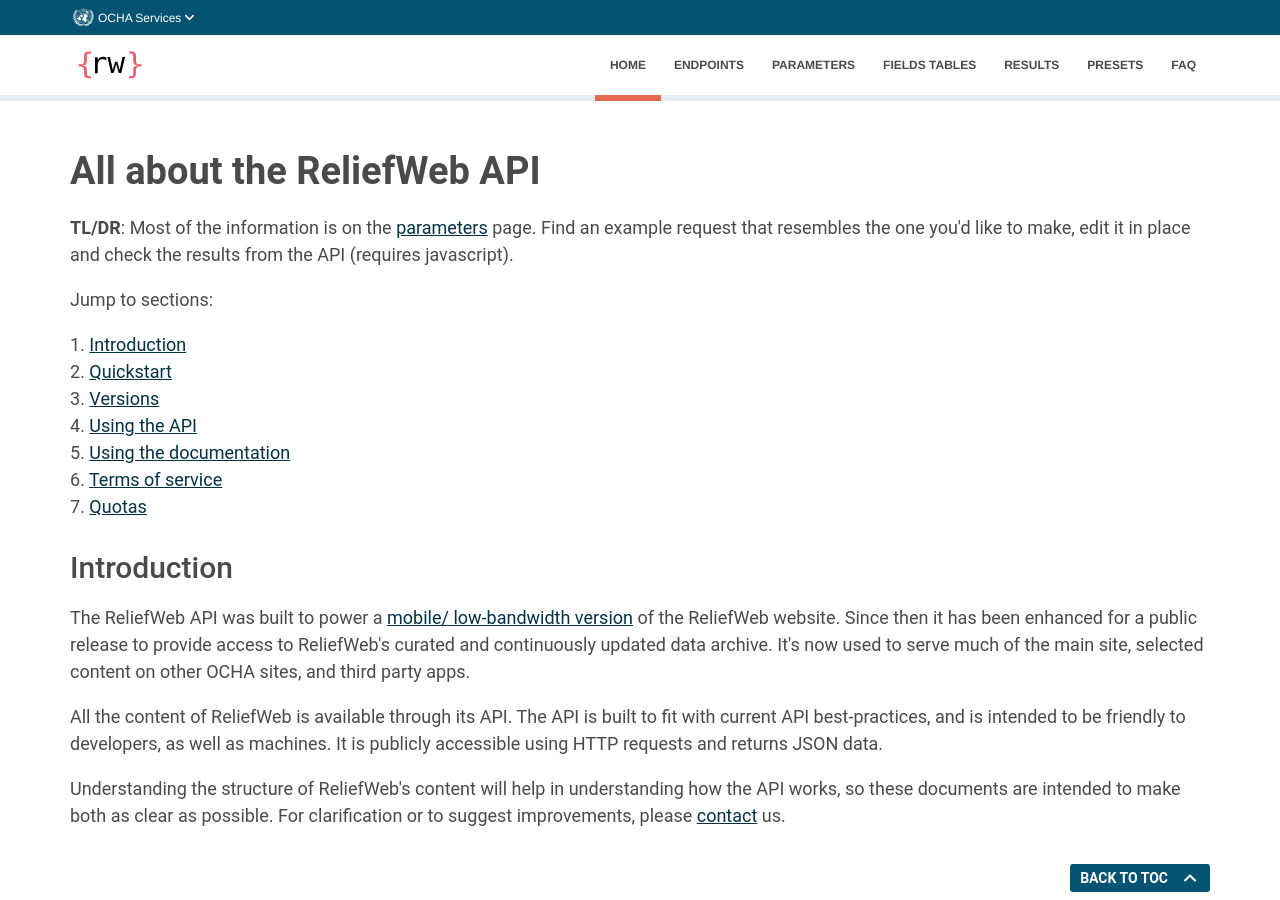
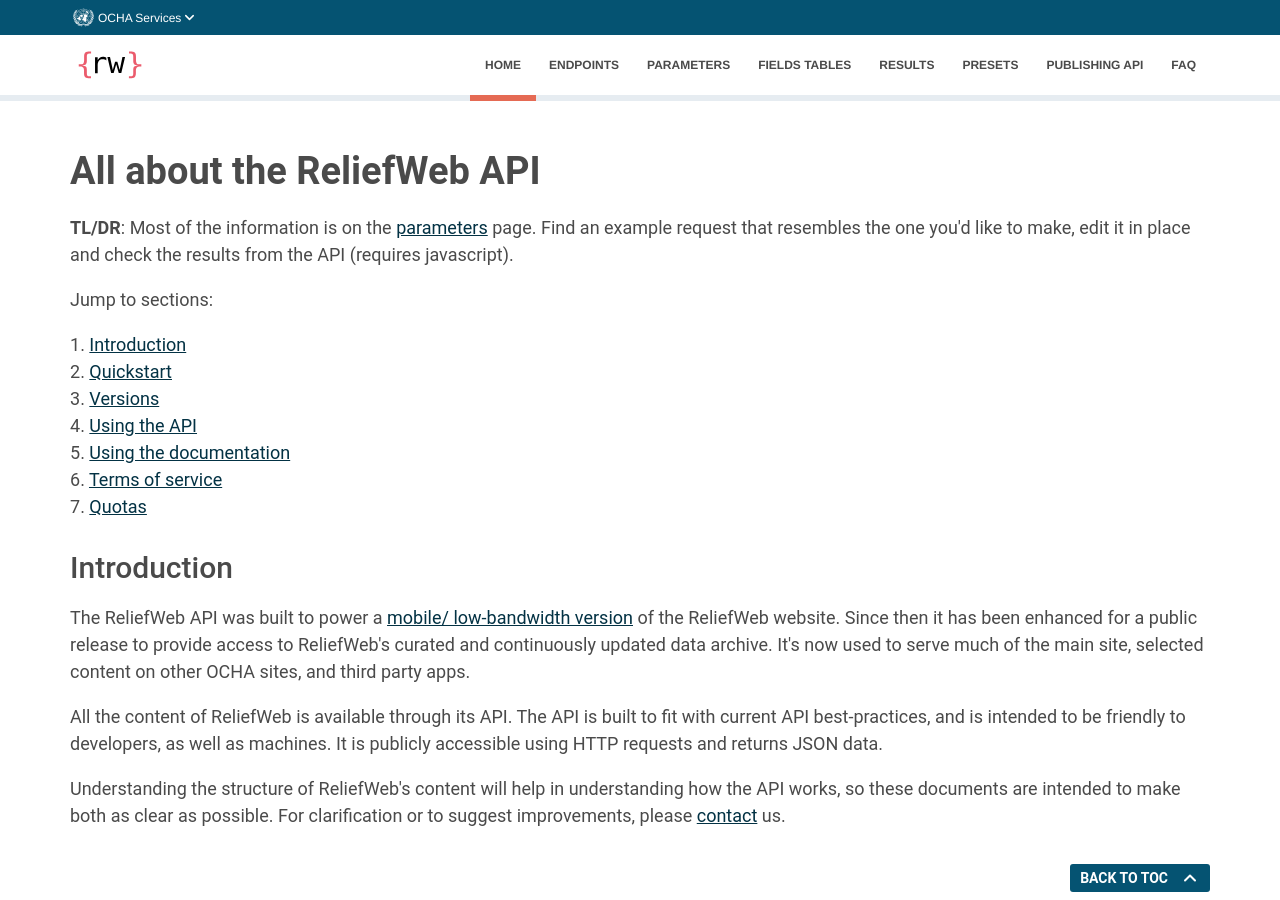
Before and after one commit to UN-OCHA/rwint-api-doc, a Jekyll site: the page built from index.html, in a window 1280 px wide and 900 px high. Built offline with Jekyll 4.4.1, drawn with Linux system fonts in a browser that asks for light colours.

Commit message:
add publishing api to menu

```diff
--- a/_data/navigation.yml
+++ b/_data/navigation.yml
@@ -12,5 +12,7 @@
   url: /result-structure
 - text: Presets
   url: /presets
+- text: Publishing API
+  url: /publishing
 - text: FAQ
   url: /faq
```
